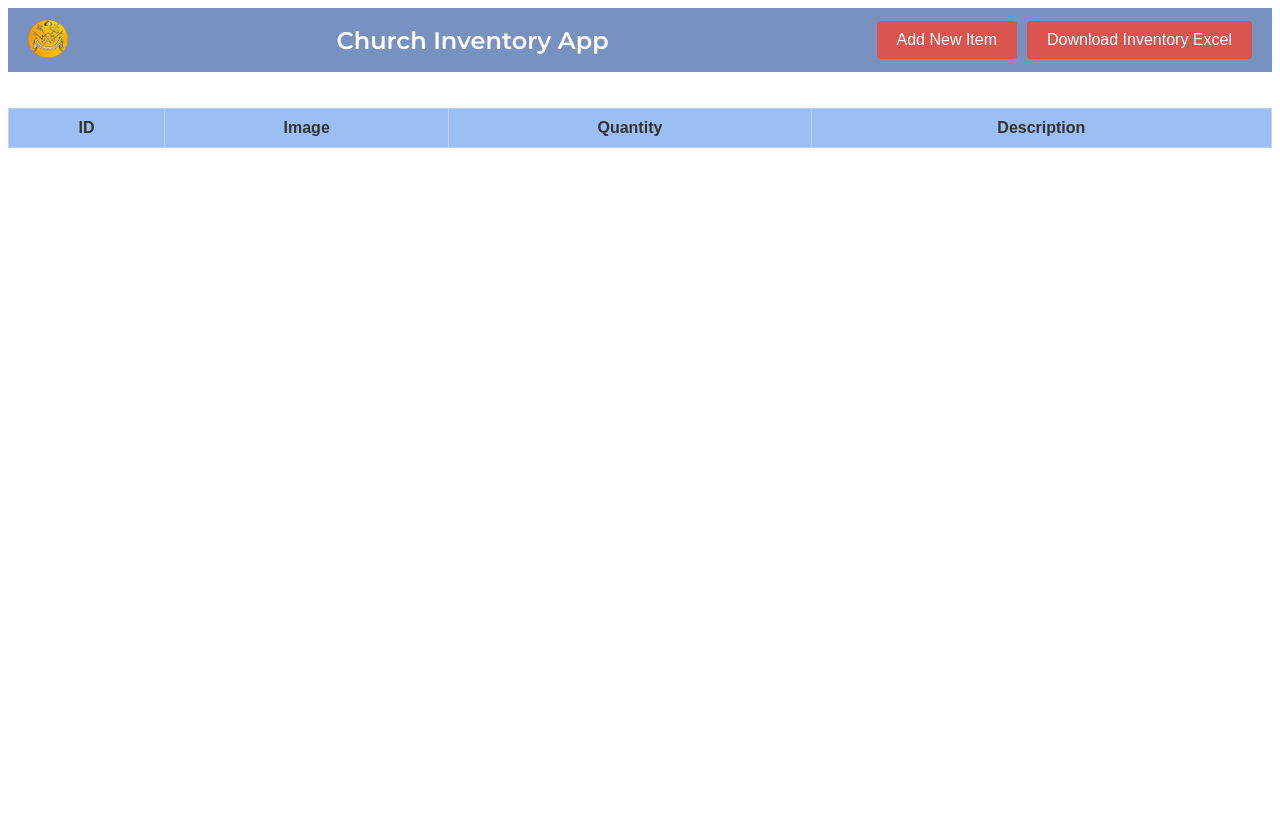
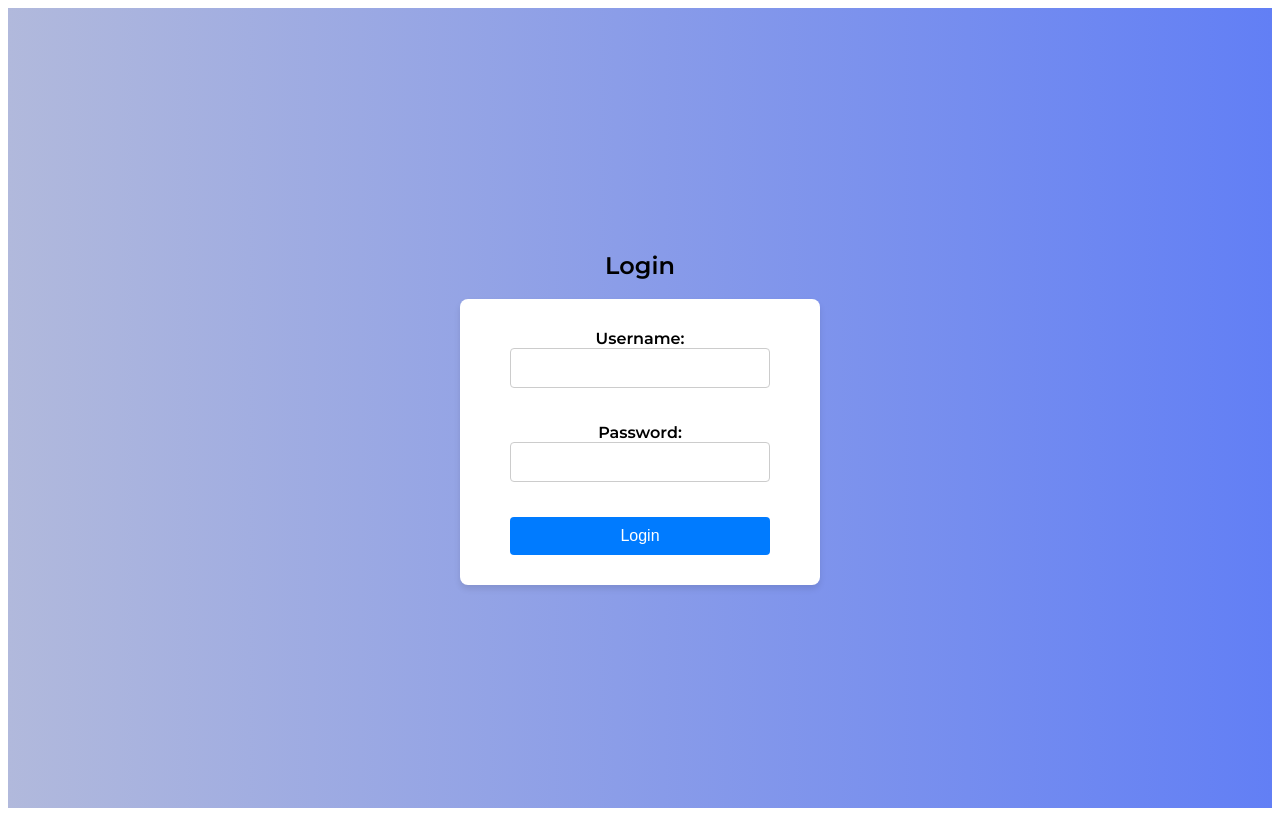
Before and after one commit to rgeorge8/jsoc-mcr-inventory-app, a React (Create React App) app: page / in a window 1280 px wide. Built offline with nearby package versions, Linux system fonts and the light colour scheme.

Commit message:
added login functionality and styling

```diff
--- a/src/AddItemPage.js
+++ b/src/AddItemPage.js
@@ -34,7 +34,7 @@ const AddItemPage = () => {
 
     setNewItem({ id: "", image: "", quantity: "", description: "" });
 
-    navigate("/");
+    navigate("/home");
   };
 
   return (
--- a/src/App.js
+++ b/src/App.js
@@ -4,6 +4,7 @@ import { BrowserRouter as Router, Routes, Route } from "react-router-dom";
 import HomePage from "./home";
 import AddItemPage from "./AddItemPage";
 import ItemDetails from "./ItemDetails";
+import LoginPage from "./LoginPage";
 import "./App.css";
 
 const App = () => {
@@ -20,8 +21,12 @@ const App = () => {
   return (
     <Router>
       <Routes>
+
+        <Route path="/" element={<LoginPage />}
+        />
+
         <Route
-          path="/"
+          path="/home"
           element={<HomePage inventoryData={inventoryData} />}
         />
         <Route
--- a/src/ItemDetails.js
+++ b/src/ItemDetails.js
@@ -28,7 +28,7 @@ const ItemDetails = ({ inventoryData, setInventoryData }) => {
     setInventoryData(updatedData);
     localStorage.setItem('inventoryData', JSON.stringify(updatedData));
 
-    navigate("/");
+    navigate("/home");
   };
 
   return (
--- /dev/null
+++ b/src/LoginPage.js
@@ -0,0 +1,52 @@
+// src/LoginPage.js
+import React, { useState } from "react";
+import { useNavigate } from "react-router-dom";
+import "./login.css";
+
+const LoginPage = () => {
+  const [username, setUsername] = useState("");
+  const [password, setPassword] = useState("");
+  const navigate = useNavigate();
+
+  // Handle form submission
+  const handleSubmit = (e) => {
+    e.preventDefault();
+
+    // For simplicity, we're checking for a specific username and password
+    if (username === "manchester" && password === "manchester") {
+      // If login is successful, redirect to the home page
+      navigate("/home");
+    } else {
+      alert("Invalid username or password");
+    }
+  };
+
+  return (
+    <div className="login-container">
+      <h2>Login</h2>
+      <form onSubmit={handleSubmit} className="login-form">
+        <label>
+          Username:
+          <input
+            type="text"
+            value={username}
+            onChange={(e) => setUsername(e.target.value)}
+            required
+          />
+        </label>
+        <label>
+          Password:
+          <input
+            type="password"
+            value={password}
+            onChange={(e) => setPassword(e.target.value)}
+            required
+          />
+        </label>
+        <button type="submit">Login</button>
+      </form>
+    </div>
+  );
+};
+
+export default LoginPage;
--- a/src/header.js
+++ b/src/header.js
@@ -8,7 +8,10 @@ const Header = ({ handleDownloadExcel }) => {
   return (
     <header>
       <div className="logo">
-        <img src={jsoyaLogo} alt="Church Inventory App Logo" />
+        {/* Wrap the logo with a Link */}
+        <Link to="/">
+          <img src={jsoyaLogo} alt="Church Inventory App Logo" />
+        </Link>
       </div>
       <h1>Church Inventory App</h1>
       <div className="header-actions">
--- /dev/null
+++ b/src/login.css
@@ -0,0 +1,56 @@
+@import url('https://fonts.googleapis.com/css2?family=Montserrat:wght@400;600&display=swap');
+
+.login-container {
+  display: flex;
+  flex-direction: column;
+  align-items: center;
+  justify-content: center;
+  height: 100vh;
+  background-color: #f0f4f8;
+  font-family: 'Montserrat', sans-serif;
+}
+
+.login-form {
+  display: flex;
+  flex-direction: column;
+  align-items: center; /* Ensures all children are horizontally centered */
+  justify-content: center;
+  background-color: #fff;
+  padding: 30px;
+  border-radius: 8px;
+  box-shadow: 0 4px 6px rgba(0, 0, 0, 0.1);
+  width: 300px;
+}
+
+.login-form label {
+  width: 100%; /* Full width of the form */
+  margin-bottom: 5px;
+  font-weight: bold;
+  text-align: center; /* Center-align the label text */
+}
+
+.login-form input {
+  width: 100%; /* Take full width of the form container */
+  max-width: 260px; /* Optional: to control input width specifically */
+  padding: 10px;
+  margin-bottom: 20px;
+  border: 1px solid #ccc;
+  border-radius: 4px;
+  text-align: center; /* Center text inside the input box */
+  box-sizing: border-box; /* Ensures padding doesn't break layout */
+}
+
+.login-form button {
+  width: 100%; /* Take full width of the form container */
+  max-width: 260px; /* Optional: to align with inputs */
+  padding: 10px;
+  background-color: #007bff;
+  color: white;
+  border: none;
+  border-radius: 4px;
+  cursor: pointer;
+}
+
+.login-form button:hover {
+  background-color: #0056b3;
+}
```
